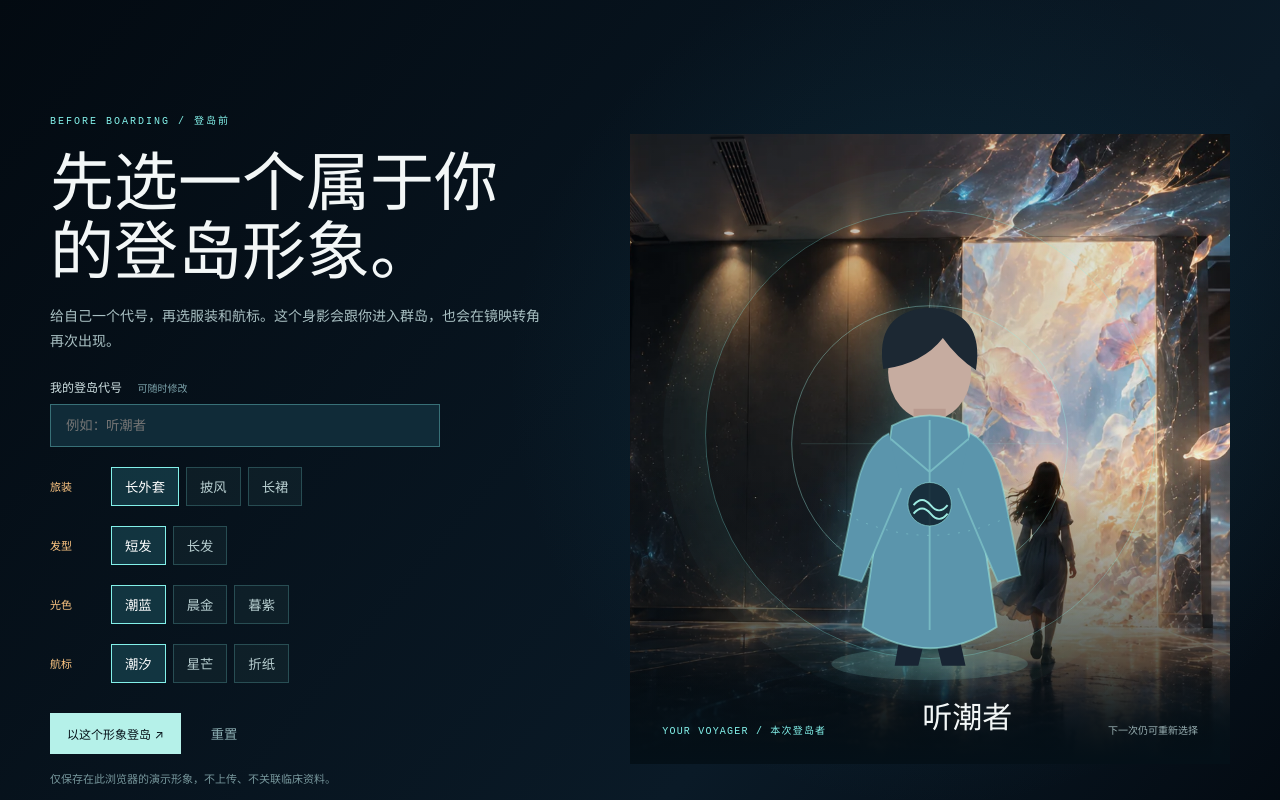
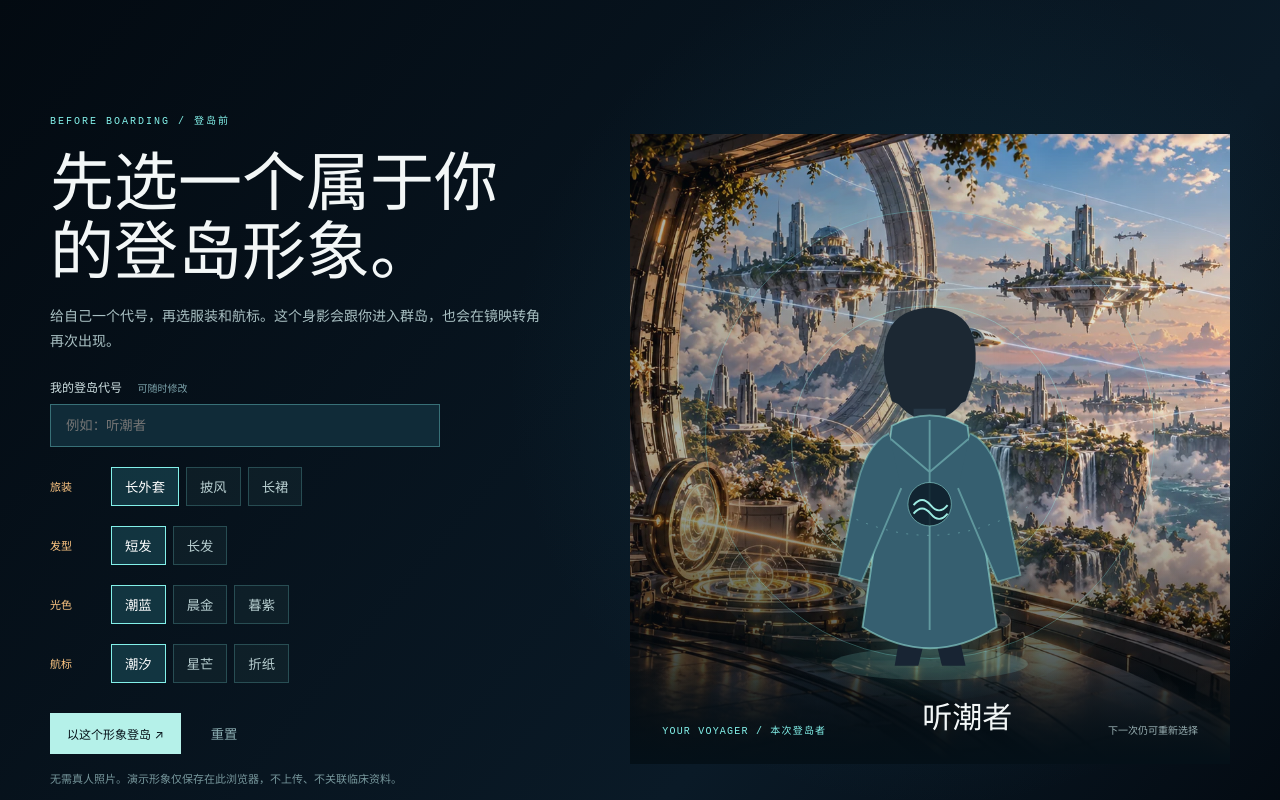
Before and after one commit to Miaaaaa123456789/Genisland, a plain HTML site: page index.html in a window 1280 px wide. Shown: the part 2340-3140 px from the top of the page. Drawn offline with Linux system fonts and the light colour scheme.

Commit message:
Keep voyager avatar faceless and cinematic

```diff
--- a/index.html
+++ b/index.html
@@ -107,7 +107,7 @@
     .avatar-options button:hover,.avatar-options button.active,.mirror-choices button:hover,.mirror-choices button.active{color:white;border-color:var(--cyan);background:rgba(56,162,181,.24)}
     .avatar-actions{display:flex;gap:20px;align-items:center;margin-top:30px}.avatar-actions a{color:#061219;background:#b5f1e9;text-decoration:none;padding:12px 17px;font-size:12px}.avatar-actions button{border:0;background:transparent;padding:10px;color:#8caeb2}
     #avatarPrivacy{color:#77979c!important;font-size:11px!important;margin:16px 0 0!important}
-    .avatar-stage{position:relative;min-height:630px;overflow:hidden;background:linear-gradient(0deg,rgba(3,10,15,.95),transparent 48%),linear-gradient(90deg,rgba(5,14,24,.34),rgba(5,14,24,.04)),url('assets/hero-portal.webp') center/cover;display:flex;align-items:end;justify-content:center}
+    .avatar-stage{position:relative;min-height:630px;overflow:hidden;background:linear-gradient(0deg,rgba(3,10,15,.95),transparent 48%),linear-gradient(90deg,rgba(5,14,24,.34),rgba(5,14,24,.04)),url('assets/orbital-islands.webp') center/cover;display:flex;align-items:end;justify-content:center}
     .avatar-orbit{position:absolute;width:min(75%,460px);aspect-ratio:1;top:12%;border-radius:50%;border:1px solid rgba(131,241,234,.3);box-shadow:0 0 0 42px rgba(131,241,234,.025),0 0 70px rgba(131,241,234,.09)}
     .avatar-slot{position:absolute;width:min(64%,360px);height:78%;bottom:9%;display:grid;place-items:center;filter:drop-shadow(0 0 20px rgba(108,232,226,.22))}
     .voyager-avatar{display:block;max-width:100%;max-height:100%;--cloth:#5b95ac;--accent:#9debe2;--hair:#1c2833}.voyager-avatar .hair-long,.voyager-avatar .outfit-dress,.voyager-avatar .outfit-cloak,.voyager-avatar .sign-star,.voyager-avatar .sign-fold{display:none}
@@ -132,10 +132,10 @@
   <path d="M34 241h272M170 66v335" stroke="var(--accent)" stroke-opacity=".14" stroke-width="1"/>
   <path d="M144 412l-11 64h25l15-61M194 412l14 64h-25l-15-61" fill="#182433"/>
   <path class="hair-long" d="M121 160Q121 108 170 108q51 0 50 56l18 119q-30 18-64 1-36 18-72-3z" fill="var(--hair)"/>
-  <ellipse cx="170" cy="165" rx="44" ry="51" fill="#c6aca0"/>
-  <path class="hair-short" d="M121 162q-10-61 48-65 60 3 50 66-20-13-35-34-21 27-63 33z" fill="var(--hair)"/>
-  <path class="hair-long" d="M122 163q-9-60 48-66 59 4 49 66-21-10-36-35-24 28-61 35z" fill="var(--hair)"/>
-  <path class="avatar-neck" d="M153 204h34v33h-34z" fill="#b89a8f"/>
+  <ellipse cx="170" cy="165" rx="44" ry="51" fill="var(--hair)"/>
+  <path class="hair-short" d="M123 169q-10-70 47-72 58 2 47 72l-9 27q-39 20-78 0z" fill="var(--hair)"/>
+  <path class="hair-long" d="M122 169q-9-70 48-72 59 4 49 72l13 97q-24 23-61 11-40 12-66-11z" fill="var(--hair)"/>
+  <path class="avatar-neck" d="M153 204h34v33h-34z" fill="#273947"/>
   <path class="outfit-coat" d="M130 222q40-22 80 0l31 213q-70 45-142 0z" fill="var(--cloth)" stroke="var(--accent)" stroke-opacity=".55" stroke-width="2"/>
   <path class="outfit-coat" d="M170 216v222m-41-202 41 35 41-35" fill="none" stroke="var(--accent)" stroke-opacity=".42" stroke-width="2"/>
   <path class="outfit-dress" d="M132 223q38-20 76 0l51 221q-90 43-179 0z" fill="var(--cloth)" stroke="var(--accent)" stroke-opacity=".55" stroke-width="2"/>
@@ -164,7 +164,7 @@
       <div class="avatar-options" data-avatar-option="hair"><span>发型</span><button type="button" class="active" data-value="short">短发</button><button type="button" data-value="long">长发</button></div>
       <div class="avatar-options" data-avatar-option="color"><span>光色</span><button type="button" class="active" data-value="tide">潮蓝</button><button type="button" data-value="dawn">晨金</button><button type="button" data-value="violet">暮紫</button></div>
       <div class="avatar-options" data-avatar-option="mark"><span>航标</span><button type="button" class="active" data-value="wave">潮汐</button><button type="button" data-value="star">星芒</button><button type="button" data-value="fold">折纸</button></div>
-      <div class="avatar-actions"><a href="#s01">以这个形象登岛 ↗</a><button type="button" id="avatarReset">重置</button></div><p id="avatarPrivacy">仅保存在此浏览器的演示形象，不上传、不关联临床资料。</p>
+      <div class="avatar-actions"><a href="#s01">以这个形象登岛 ↗</a><button type="button" id="avatarReset">重置</button></div><p id="avatarPrivacy">无需真人照片。演示形象仅保存在此浏览器，不上传、不关联临床资料。</p>
     </div><div class="avatar-stage"><div class="avatar-orbit" aria-hidden="true"></div><div id="avatarPreview" class="avatar-slot"></div><div class="avatar-caption"><small>YOUR VOYAGER / 本次登岛者</small><strong id="avatarCallsign">听潮者</strong><span>下一次仍可重新选择</span></div></div></div></section>
     <section class="engine" id="engine"><div class="wrap">
       <div class="engine-heading"><div><small>RETURN VOYAGE / 生成逻辑</small><h2>世界记得什么，<br>由本人决定。</h2></div><p>复访不只是换一张岛屿贴图。四种输入改变空间规律、登场角色和开放事件；只有本人同意留下的痕迹，才会成为下一航次的线索。</p></div>
@@ -211,14 +211,14 @@
 
     const avatarDefaults={name:'听潮者',outfit:'coat',hair:'short',color:'tide',mark:'wave'};
     const avatarAllowed={outfit:['coat','cloak','dress'],hair:['short','long'],color:['tide','dawn','violet'],mark:['wave','star','fold']};
-    const avatarColors={tide:['#5b95ac','#9debe2'],dawn:['#aa775b','#f3c58a'],violet:['#756a9d','#d7c0ff']};
+    const avatarColors={tide:['#365f70','#9debe2'],dawn:['#75544b','#f3c58a'],violet:['#514d75','#d7c0ff']};
     let avatar={...avatarDefaults};let mirrorView='self';
     try{const saved=JSON.parse(localStorage.getItem('genisland-avatar-v1')||'null');if(saved&&typeof saved==='object'){for(const key of Object.keys(avatarAllowed))if(avatarAllowed[key].includes(saved[key]))avatar[key]=saved[key];if(typeof saved.name==='string')avatar.name=saved.name.slice(0,12).trim()||avatarDefaults.name}}catch(_){}
     const svgTemplate=document.getElementById('voyagerTemplate').content;
     for(const id of ['avatarPreview','mirrorPreview'])document.getElementById(id).appendChild(svgTemplate.firstElementChild.cloneNode(true));
     const nameInput=document.getElementById('avatarName');nameInput.value=avatar.name===avatarDefaults.name?'':avatar.name;
     const mirrorLines={self:'可以先站在原来的位置，看看这片海。',other:'换到另一个位置，也不替真实同伴猜想。',both:'两种看法可以并存，不必现在选出对错。'};
-    function renderAvatar(){const name=avatar.name.trim()||avatarDefaults.name;document.getElementById('avatarCallsign').textContent=name;document.getElementById('mirrorCallsign').textContent=name;document.getElementById('mirrorResponse').textContent=name+mirrorLines[mirrorView];document.querySelectorAll('.voyager-avatar').forEach(svg=>{svg.dataset.hair=avatar.hair;svg.dataset.outfit=avatar.outfit;svg.dataset.mark=avatar.mark;svg.style.setProperty('--cloth',avatarColors[avatar.color][0]);svg.style.setProperty('--accent',avatarColors[avatar.color][1])});document.querySelectorAll('[data-avatar-option]').forEach(group=>group.querySelectorAll('button').forEach(b=>{const selected=b.dataset.value===avatar[group.dataset.avatarOption];b.classList.toggle('active',selected);b.setAttribute('aria-pressed',String(selected))}));try{localStorage.setItem('genisland-avatar-v1',JSON.stringify(avatar))}catch(_){}}
+    function renderAvatar(){const name=avatar.name.trim()||avatarDefaults.name;document.getElementById('avatarCallsign').textContent=name;document.getElementById('mirrorCallsign').textContent=name;document.getElementById('mirrorResponse').textContent=name+'：'+mirrorLines[mirrorView];document.querySelectorAll('.voyager-avatar').forEach(svg=>{svg.dataset.hair=avatar.hair;svg.dataset.outfit=avatar.outfit;svg.dataset.mark=avatar.mark;svg.style.setProperty('--cloth',avatarColors[avatar.color][0]);svg.style.setProperty('--accent',avatarColors[avatar.color][1])});document.querySelectorAll('[data-avatar-option]').forEach(group=>group.querySelectorAll('button').forEach(b=>{const selected=b.dataset.value===avatar[group.dataset.avatarOption];b.classList.toggle('active',selected);b.setAttribute('aria-pressed',String(selected))}));try{localStorage.setItem('genisland-avatar-v1',JSON.stringify(avatar))}catch(_){}}
     nameInput.addEventListener('input',()=>{avatar.name=nameInput.value.trim().slice(0,12)||avatarDefaults.name;renderAvatar()});
     document.querySelectorAll('[data-avatar-option]').forEach(group=>group.querySelectorAll('button').forEach(b=>b.addEventListener('click',()=>{avatar[group.dataset.avatarOption]=b.dataset.value;renderAvatar()})));
     document.getElementById('avatarReset').addEventListener('click',()=>{avatar={...avatarDefaults};nameInput.value='';renderAvatar()});
```
